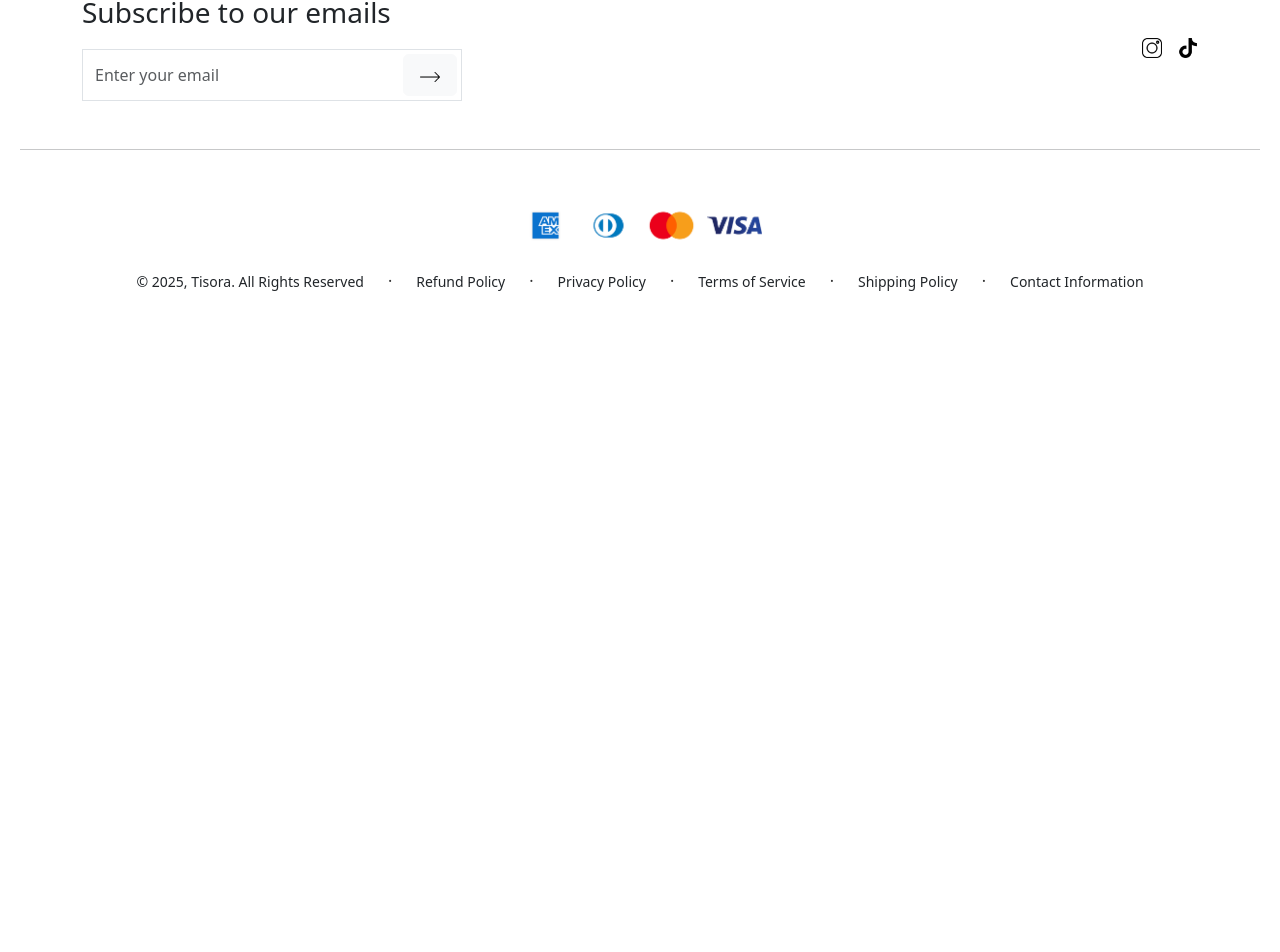
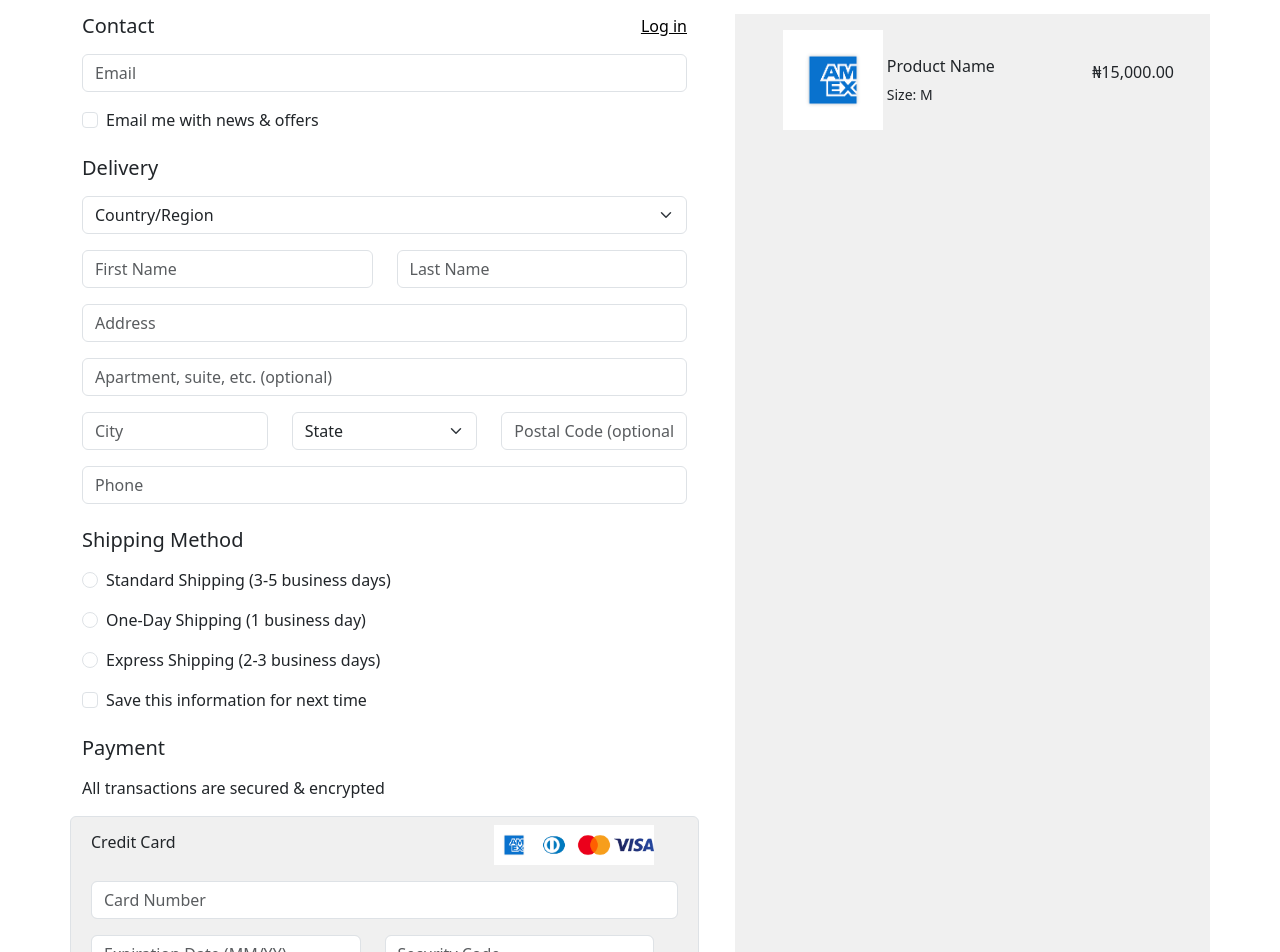
Before and after one commit to sennyrulz/Tisora, a React (Vite) app: page /checkout in a window 1280 px wide. Shown: the part 106-1058 px from the top of the page. Before the commit the page ends 848 px from the top, so only its background shows below. Built offline with nearby package versions, Linux system fonts and the light colour scheme.

Commit message:
Saved my local changes before pulling

```diff
--- a/src/App.css
+++ b/src/App.css
@@ -94,7 +94,6 @@
   .discover_button {
     border-radius: 0 !important;
   }
-
   /* ===================
      RESPONSIVE DESIGN
      =================== */
--- a/src/Components/Cart.jsx
+++ b/src/Components/Cart.jsx
@@ -1,5 +1,6 @@
 import React from 'react';
 import { Container, Row, Col, Button, Image } from 'react-bootstrap';
+import { Link } from 'react-router-dom';
 
 // Sample cart items (set to [] for empty cart)
 const cartItems = []; // Change this to [] to test empty cart state
@@ -18,8 +19,8 @@ const Cart = () => {
           <div id="empty-block" className="mx-auto text-center" style={{ maxWidth: '600px' }}>
             <h1 className="fw-normal">Your cart is empty</h1>
             <div className="mt-4 mb-5 d-flex justify-content-center">
-              <Button href="/shop" variant="dark" className="px-4 py-3 w-100 discover_button" style={{ maxWidth: '200px' }}>
-                Continue Shopping
+              <Button href="/shop" variant="dark" className="px-3 py-2 w-100 discover_button" style={{ maxWidth: '200px' }}>
+                Continue shopping
               </Button>
             </div>
           </div>
@@ -28,7 +29,7 @@ const Cart = () => {
         {/* Cart Structure (Always Visible) */}
         <div className="d-flex justify-content-between align-items-center">
           <h1 className="fw-normal">Your cart</h1>
-          <a href="/shop" className="text-decoration-underline">Continue shopping</a>
+          <a href="/shop" className="text-decoration-underline" style={{ color: 'black' }}>Continue shopping</a>
         </div>
 
         {/* Cart Headings */}
@@ -70,13 +71,13 @@ const Cart = () => {
               <p id="Subtotal">₦{calculateTotal().toLocaleString()} NGN</p>
             </div>
             <div>
-              Taxes and <a href="/shipping-policy" className="text-decoration-underline">shipping</a> calculated at checkout
+              Taxes and <a href="/shipping-policy" className="text-decoration-underline" style={{ color: 'black' }}>shipping</a> calculated at checkout
             </div>
-            <a href="/checkout">
-              <Button variant="dark" className="w-100 my-4 discover_button">
-                Check Out
+            <Link to="/checkout">
+              <Button variant="dark" className="w-100 my-5 discover_button">
+                Check out
               </Button>
-            </a>
+            </Link>
           </div>
         </div>
       </Container>
--- /dev/null
+++ b/src/Components/checkout.jsx
@@ -0,0 +1,190 @@
+import React, { useState } from "react";
+import { Container, Row, Col, Form, Button, Image } from "react-bootstrap";
+import image1 from "../assets/American_Express.png";
+import image2 from "../assets/Diners_Club.png";
+import image3 from "../assets/mastercard.png";
+import image4 from "../assets/Visa.png";
+
+const Checkout = () => {
+  const [formData, setFormData] = useState({
+    fullName: "",
+    email: "",
+    address: "",
+    phone: "",
+    city: "",
+    state: "",
+    zip: "",
+  });
+
+  const cartItems = [
+    { id: 1, name: "Black T-Shirt", price: 5000, quantity: 1, image: "/shirt.jpg" },
+    { id: 2, name: "Blue Jeans", price: 12000, quantity: 1, image: "/jeans.jpg" }
+  ];
+
+  // Calculate total dynamically
+  const calculateTotal = () => {
+    return cartItems.reduce((total, item) => total + item.price * item.quantity, 0);
+  };
+
+  const handleChange = (e) => {
+    setFormData({ ...formData, [e.target.name]: e.target.value });
+  };
+
+  const handleSubmit = (e) => {
+    e.preventDefault(); // Prevent page reload
+    console.log("Form Data Submitted:", formData);
+    alert("Order Placed! Proceeding to payment...");
+  };
+
+  return (
+    <Container style={{ marginTop: "100px", marginBottom: "100px", paddingTop: "20px" }}>
+      <Row className="justify-content-center">
+        {/* Left Column - Form */}
+        <Col md={7} className="pe-5">
+          {/* Form Structure */}
+          <Row className="justify-content-between mb-2">
+            <Col className="text-start"><h5>Contact</h5></Col>
+            <Col className="text-end"><a href="/login" className="text-decoration-underline" style={{ color: "black" }}>Log in</a></Col>
+          </Row>
+
+          <Form.Group className="mb-3">
+            <Form.Control type="email" placeholder="Email" className="h" />
+          </Form.Group>
+
+          <Form.Group className="mb-4">
+            <Form.Check type="checkbox" label="Email me with news & offers" className="text-start" />
+          </Form.Group>
+
+          <h5 className="mb-3 text-start">Delivery</h5>
+
+          <Form.Group className="mb-3">
+            <Form.Select>
+                <option value="" disabled selected>Country/Region</option>
+                <option value="NG">Nigeria</option>
+                <option value="USA">USA</option>
+                <option value="UK">UK</option>
+                <option value="CA">Canada</option>
+            </Form.Select>
+          </Form.Group>
+
+          <Row className="mb-3">
+            <Col>
+              <Form.Control type="text" placeholder="First Name" />
+            </Col>
+            <Col>
+              <Form.Control type="text" placeholder="Last Name" />
+            </Col>
+          </Row>
+
+          <Form.Group className="mb-3">
+            <Form.Control type="text" placeholder="Address" />
+          </Form.Group>
+
+          <Form.Group className="mb-3">
+            <Form.Control type="text" placeholder="Apartment, suite, etc. (optional)" />
+          </Form.Group>
+
+          <Row className="mb-3">
+            <Col>
+              <Form.Control type="text" placeholder="City" />
+            </Col>
+            <Col>
+              <Form.Select>
+                <option value="" disabled selected>State</option>
+                <option value="Lagos">Lagos</option>
+                <option value="Kano">Kano</option>
+                <option value="Abuja">Abuja</option>
+                <option value="Imo">Imo</option>
+              </Form.Select>
+            </Col>
+            <Col>
+              <Form.Control type="text" placeholder="Postal Code (optional)" />
+            </Col>
+          </Row>
+
+          <Form.Group className="mb-4">
+            <Form.Control type="text" placeholder="Phone" />
+          </Form.Group>
+
+          <h5 className="mb-3 text-start">Shipping Method</h5>
+
+          <Form.Group className="mb-3">
+            <Form.Check type="radio" label="Standard Shipping (3-5 business days)" className="text-start" />
+          </Form.Group>
+
+          <Form.Group className="mb-3">
+            <Form.Check type="radio" label="One-Day Shipping (1 business day)" className="text-start" />
+          </Form.Group>
+
+          <Form.Group className="mb-3">
+            <Form.Check type="radio" label="Express Shipping (2-3 business days)" className="text-start" />
+          </Form.Group>
+
+          <Form.Group className="mb-4">
+            <Form.Check type="checkbox" label="Save this information for next time" className="text-start" />
+          </Form.Group>
+
+          <h5 className="mb-3 text-start">Payment</h5>
+          <p className="text-start">All transactions are secured & encrypted</p>
+          <Row className="border p-2 rounded mb-4" style={{ backgroundColor: "#f0f0f0" }}>
+          <Row className="mb-3 justify-content-between">
+            <Col><h6 className="text-start fw-normal mt-2">Credit Card</h6></Col>
+            <Col className="text-end">
+              {/* 4 Card images here */}
+              <Image src={image1} alt="Credit Card" style={{ width: "40px" }} />
+              <Image src={image2} alt="Credit Card" style={{ width: "40px" }} />
+              <Image src={image3} alt="Credit Card" style={{ width: "40px" }} />
+              <Image src={image4} alt="Credit Card" style={{ width: "40px"}} />
+            </Col>
+          </Row>
+
+          <Form.Group className="mb-3">
+            <Form.Control type="text" placeholder="Card Number" />
+          </Form.Group>
+
+          <Row className="mb-3">
+            <Col>
+              <Form.Control type="text" placeholder="Expiration Date (MM/YY)" />
+            </Col>
+            <Col>
+              <Form.Control type="text" placeholder="Security Code" />
+            </Col>
+          </Row>
+
+          <Form.Group className="mb-3">
+            <Form.Control type="text" placeholder="Name on Card" />
+          </Form.Group>
+
+          <Form.Group className="mb-4">
+            <Form.Check type="checkbox" label="Use shipping address as billing address" className="text-start" />
+          </Form.Group>
+          </Row>
+
+          <Button variant="dark" className="w-100 p-2 discover_button">Pay Now</Button>
+        </Col>
+
+        {/* Right Column - Order Summary */}
+        <Col md={5} className="ps-5" style={{ backgroundColor: "#f0f0f0" }}>
+          {/* Order details Structure */}
+          <Row className="align-items-center my-3 pe-4 text-start">
+            <Col xs={3}>
+            {/* product image */}
+              <Image src={image1} alt="Product" style={{ width: "100px" }} />
+            </Col>
+
+            <Col>
+              <p className="mb-1">Product Name</p>
+              <small>Size: M</small>
+            </Col>
+
+            <Col className="text-end">
+              <p>₦15,000.00</p>
+            </Col>
+          </Row>
+        </Col>
+      </Row>
+    </Container>
+  );
+};
+
+export default Checkout;
```
